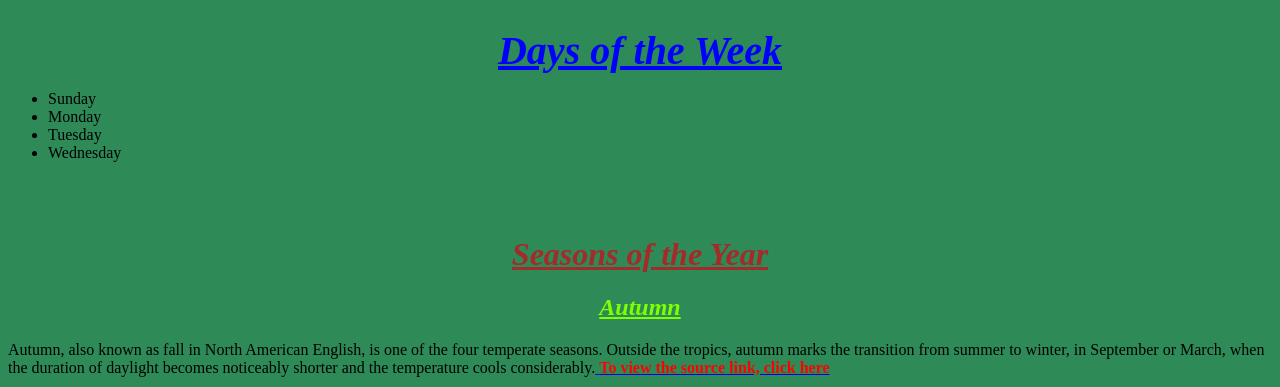
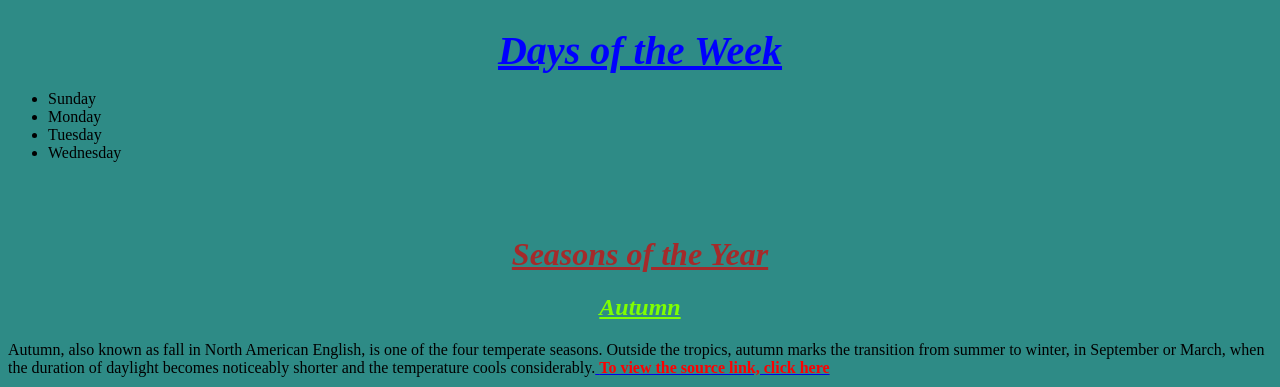
Before and after one commit to Asad-Shar33f/HTML_latest, a plain HTML site: page index.html in a window 1280 px wide. Shown: the part 387-774 px from the top of the page. Drawn offline with Linux system fonts and the light colour scheme; files whose address does not match are found by name.

Commit message:
background color change

```diff
--- a/index.html
+++ b/index.html
@@ -5,7 +5,7 @@
   <meta name="viewport" content="width=device-width, initial-scale=1.0">
   <title>Practice site</title>
 </head>
-<body style="background-color: seagreen;">
+<body style="background-color: rgb(46, 139, 134);">
 <br>
 <h1 align="center"> <b> <i style="color: crimson;"> Welcome to sample Website</i></b> </h1>
 <h2> <u> Sub heading</u> </h2>
```
